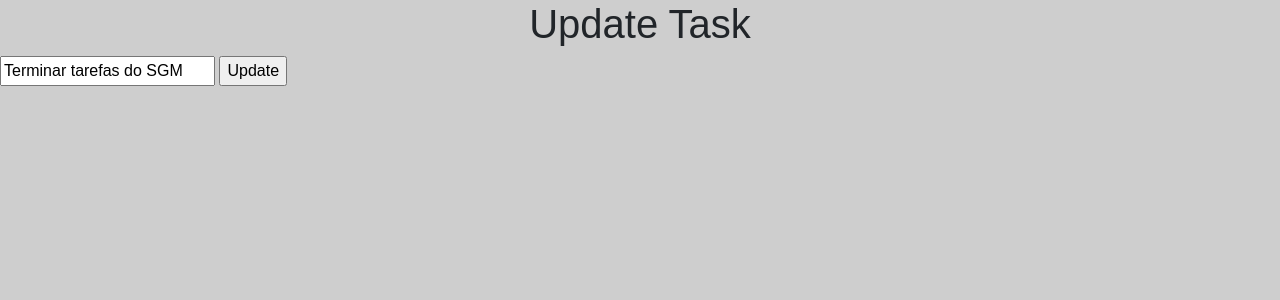
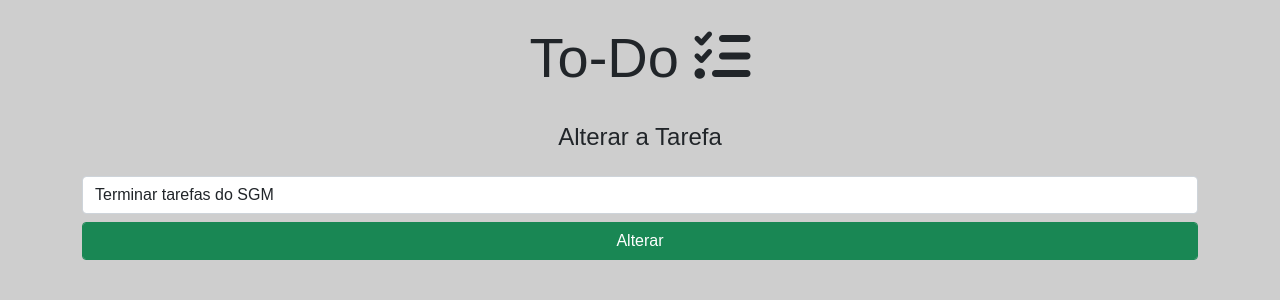
Before and after one commit to Jarbbas/ToDoPython, a Flask app: page /update/1 in a window 1280 px wide. Shown: the top 300 px of the page. Run offline with Flask 2, Linux system fonts and the light colour scheme; data comes from the database, SQL or seed files in the repository; both versions use the stored data as it was after the commit; some libraries are stand-ins or nearby versions.

Commit message:
html da página update terminado

```diff
--- a/templates/update.html
+++ b/templates/update.html
@@ -5,13 +5,14 @@
 {% endblock %}
 
 {% block body %}
-<div class="content">
-    <h1 style="text-align: center">Update Task</h1>
+<div class="container">
+    <h1 class="text-center py-4 display-4">To-Do <i class="fas fa-tasks"></i></h1>
+    <h4 class="text-center">Alterar a Tarefa</h4>
 
-    <div class="form">
+    <div class="form-group pt-3">
         <form action="/update/{{task.id}}" method="POST">
-            <input type="text" name="content" id="content" value="{{task.content}}">
-            <input type="submit" value="Update">
+            <input type="text" name="content" class="form-control" value="{{task.content}}">
+            <input type="submit" value="Alterar" class="btn btn-success form-control mt-2">
         </form>
     </div>
 </div>
```
Also changed, not shown: test.db.
